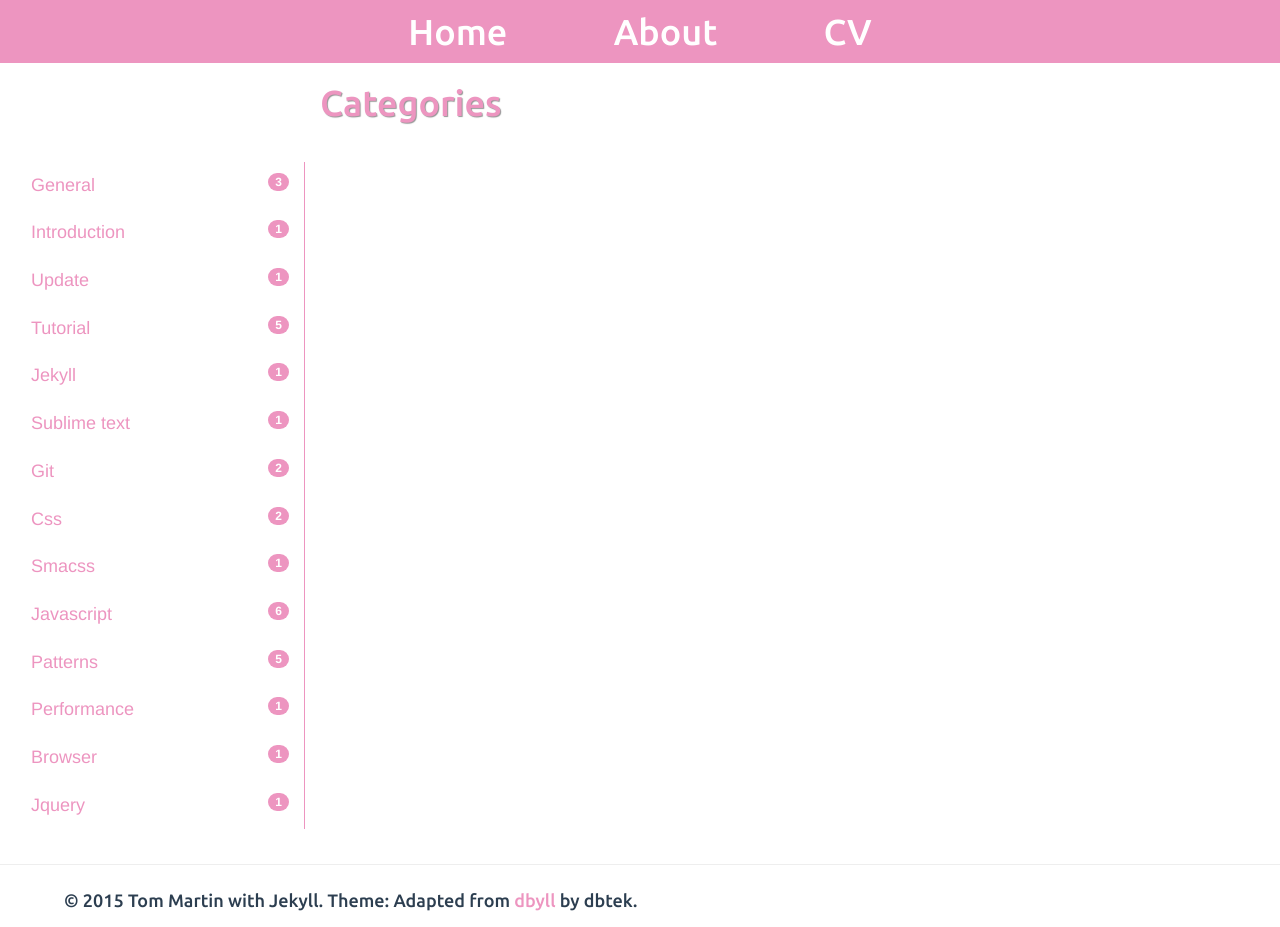
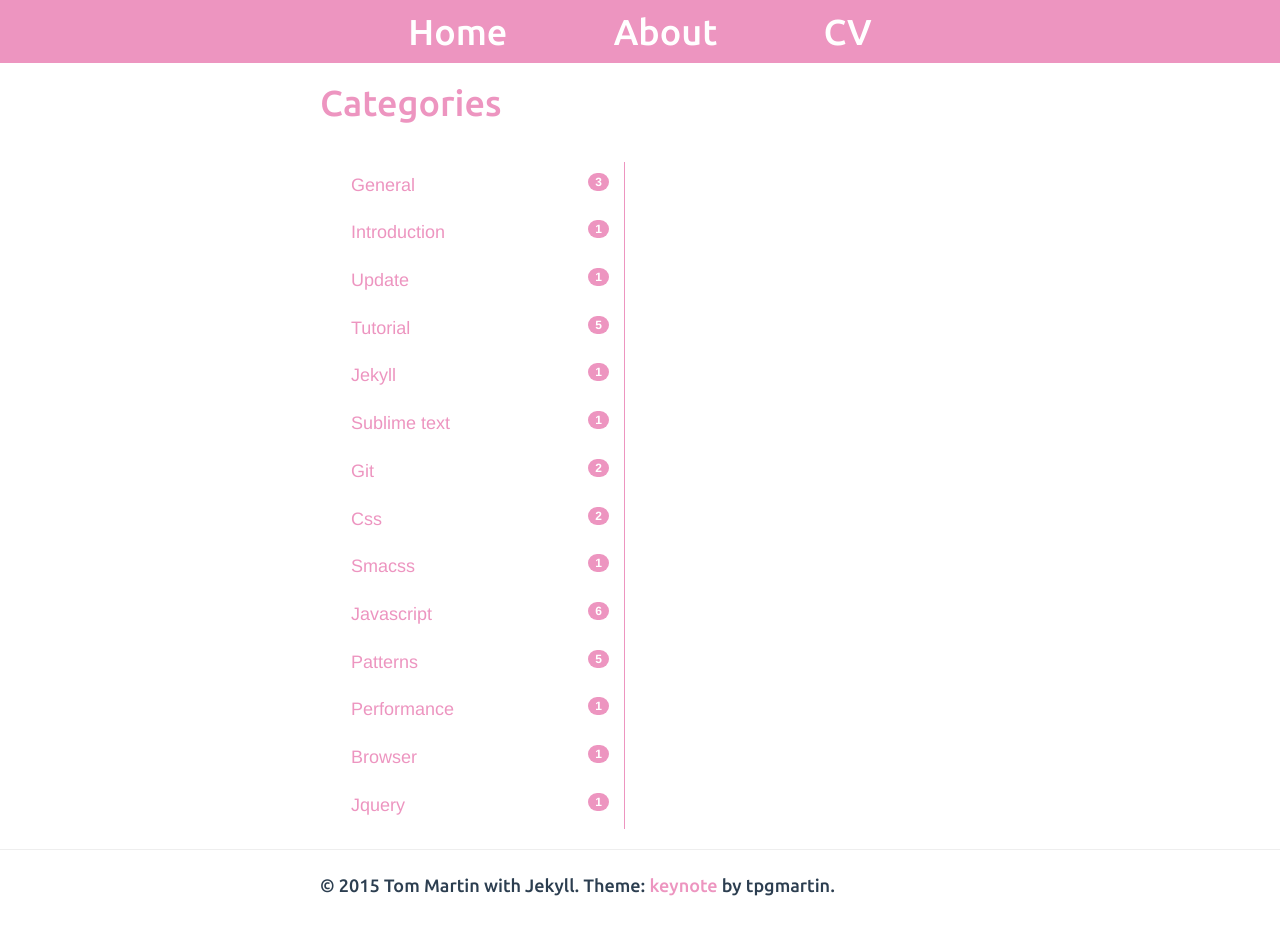
Before and after one commit to tpgmartin/tpgmartin.github.io, a Jekyll site: the page built from categories.html, in a window 1280 px wide. Built offline with Jekyll 4.4.1, drawn with Linux system fonts in a browser that asks for light colours; comment, search, counter and statistics services are not loaded.

Commit message:
Update tags, categories pages, update mobile view

```diff
--- a/_includes/default.html
+++ b/_includes/default.html
@@ -42,53 +42,13 @@
 	<!-- Default header -->
 	{% include header.html %}
 
-	<nav class="navbar navbar-default visible-xs" role="navigation">
-		<!-- Brand and toggle get grouped for better mobile display -->
-		<div class="navbar-header">
-			<button type="button" class="navbar-toggle" data-toggle="collapse" data-target="#bs-example-navbar-collapse-1">
-				<span class="sr-only">Toggle navigation</span>
-				<span class="icon-bar"></span>
-				<span class="icon-bar"></span>
-				<span class="icon-bar"></span>
-			</button>
-			{% if site.author.email %}
-			<a type="button" class="navbar-toggle nav-link" href="mailto:{{ site.author.email }}">
-				<i class="fa fa-envelope"></i>
-			</a>
-			{% endif %}
-			{% if site.author.google-plus %}
-			<a type="button" class="navbar-toggle nav-link" href="https://plus.google.com/{{ site.author.google-plus }}">
-				<i class="fa fa-google-plus"></i>
-			</a>
-			{% endif %}
-			{% if site.author.twitter %}
-			<a type="button" class="navbar-toggle nav-link" href="http://twitter.com/{{ site.author.twitter }}">
-				<i class="fa fa-twitter"></i>
-			</a>
-			{% endif %}
-			<a class="navbar-brand" href="{{ site.BASE_PATH }}/">
-				<img src="http://www.gravatar.com/avatar/{{site.author.email_md5}}?s=35" class="img-circle" />
-				{{ site.title }}
-			</a>
-		</div>
-
-		<!-- Collect the nav links, forms, and other content for toggling -->
-		<div class="collapse navbar-collapse" id="bs-example-navbar-collapse-1">
-			<ul class="nav navbar-nav">
-				<li class="active"><a href="{{ site.BASE_PATH }}/">Home</a></li>
-				<li><a href="{{ site.BASE_PATH}}/{{ site.about_path }}">About</a></li>
-				<li><a href="{{ site.BASE_PATH}}/{{ site.cv_path }}">CV</a></li>
-			</ul>
-		</div><!-- /.navbar-collapse -->
-	</nav>
-
 	<div>
 		{{ content }}
 
 		<footer>
 			<hr/>
 			<p>
-				&copy; {{ site.time | date: '%Y' }} {{ site.author.name }} with Jekyll. Theme: Adapted from <a href="https://github.com/dbtek/dbyll">dbyll</a> by dbtek.
+				&copy; {{ site.time | date: '%Y' }} {{ site.author.name }} with Jekyll. Theme: <a href="https://github.com/tpgmartin/keynote">keynote</a> by tpgmartin.
 			</p>
 		</footer>
 	</div>
--- a/_includes/header.html
+++ b/_includes/header.html
@@ -22,7 +22,7 @@
   }
   </style>
 
-  <nav class="header hidden-xs">
+  <nav class="header">
     <ul class="header-menu">
       <li class="header-items"><a href="{{ site.BASE_PATH}}/">Home</a></li>
       <li class="header-items"><a href="{{ site.BASE_PATH}}/{{ site.about_path }}">About</a></li>
--- a/about.html
+++ b/about.html
@@ -5,7 +5,7 @@
 ---
 
 <article>
-  <div class="col-sm-10">
+  <div>
     <div class="article_body">
       <p>I'm a junior developer based in London, UK experienced with JavaScript, Ruby, and Python. My CV can be found <a href="{{ site.BASE_PATH }}/{{ site.cv_path }}">here</a>.</p>
 
--- a/assets/css/style.css
+++ b/assets/css/style.css
@@ -157,9 +157,13 @@
 .page-header {
   padding-left: 25%;
   color: #ed95c0;
-  text-shadow: 1px 1px 1px rgba(150, 150, 150, 1);
   margin: 20px 0 20px;
   border-bottom: none;
+}
+@media (max-width: 768px) {
+  .page-header {
+    padding-left: 30px;
+  }
 }
 .page-header a {
   text-decoration: none;
@@ -190,8 +194,15 @@
 }
 
 article {
-	padding: 0 25% 0;
+	margin: 0 25%;
 }
+@media (max-width: 768px) {
+  article {
+    margin-left: 30px;
+    margin-right: 30px;
+  }
+}
+.page
 
 article.home div a, article.home pre a { color: #ed95c0; }
 article.home div a:hover, article.home pre a:hover { color: #ed95c0; text-decoration: none; }
@@ -236,13 +247,17 @@
 }
 
 footer {
-	padding-top: 15px;
 	font-family: 'Ubuntu';
 }
 
 /* desktop first */
 footer p {
-  padding-left: 5%;
+  padding: 0 25%;
+}
+@media (max-width: 768px) {
+  footer p {
+    padding: 0 30px;
+  }
 }
 
 .twitter, .facebook, .gplus, .linkedin {
@@ -307,3 +322,14 @@
   text-align: center;
   margin: 20px 0;
 }
+
+/* Bootstrap customisation */
+.pager {
+  margin: 20px 25%;
+}
+@media (max-width: 768px) {
+  .pager {
+    margin-left: 30px;
+    margin-right: 30px;
+  }
+}
--- a/categories.html
+++ b/categories.html
@@ -5,7 +5,7 @@
 group: navigation
 ---
 
-<div class="col-sm-3 col-xs-6">
+<div class="col-sm-3 col-sm-offset-3 col-xs-6">
     <ul class="nav nav-tabs-vertical">
       {% assign categories_list = site.categories %}
       {% if categories_list.first[0] == null %}
@@ -29,7 +29,7 @@
     </ul>
 </div>
 <!-- Tab panes -->
-<div class="tab-content col-sm-9 col-xs-6">
+<div class="tab-content col-sm-6 col-xs-6">
   {% for category in site.categories %}
     <div class="tab-pane" id="{{ category[0] | replace:' ','-' }}-ref">
       <h2 style="margin-top: 0px">Posts in {{ category[0] | capitalize }}</h2>
--- a/tags.html
+++ b/tags.html
@@ -9,7 +9,7 @@
 {% assign tag_words = site_tags | split:',' | sort %}
 
 
-<div class="col-sm-3 col-xs-6">
+<div class="col-sm-3 col-sm-offset-3 col-xs-6">
     <ul class="nav nav-tabs-vertical">
     {% for item in (0..site.tags.size) %}{% unless forloop.last %}
       {% capture this_word %}{{ tag_words[item] | strip_newlines }}{% endcapture %}
@@ -22,7 +22,7 @@
    </ul>
 </div>
 <!-- Tab panes -->
-<div class="tab-content col-sm-9 col-xs-6">
+<div class="tab-content col-sm-6 col-xs-6">
   {% for item in (0..site.tags.size) %}{% unless forloop.last %}
     {% capture this_word %}{{ tag_words[item] | strip_newlines }}{% endcapture %}
     <div class="tab-pane" id="{{ this_word | replace:' ','-' }}-ref">
```
